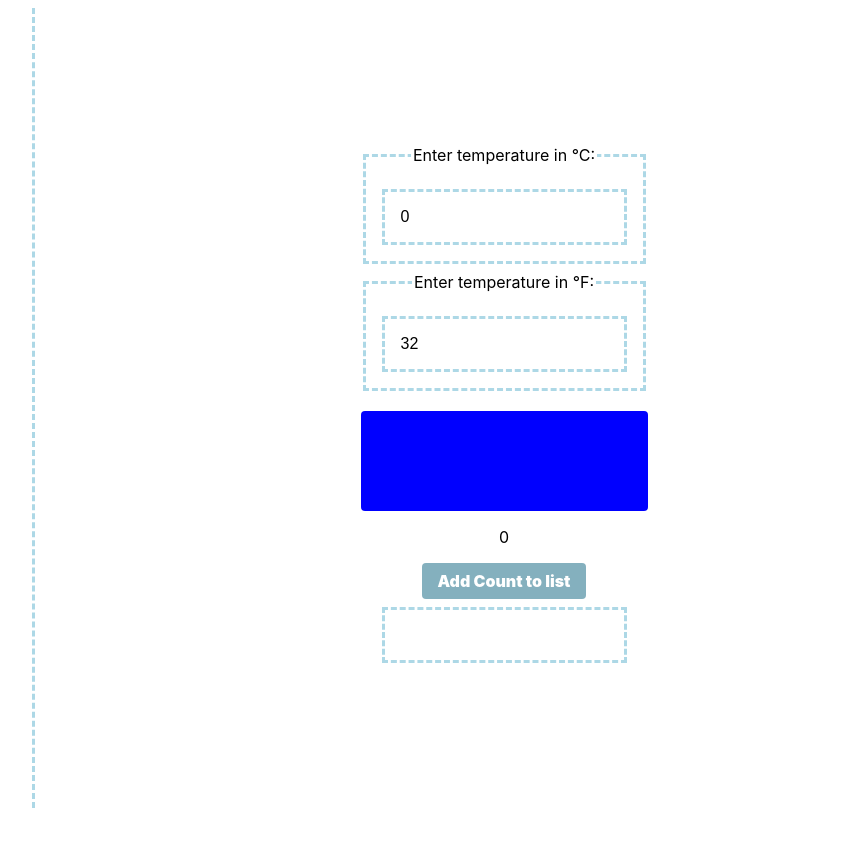
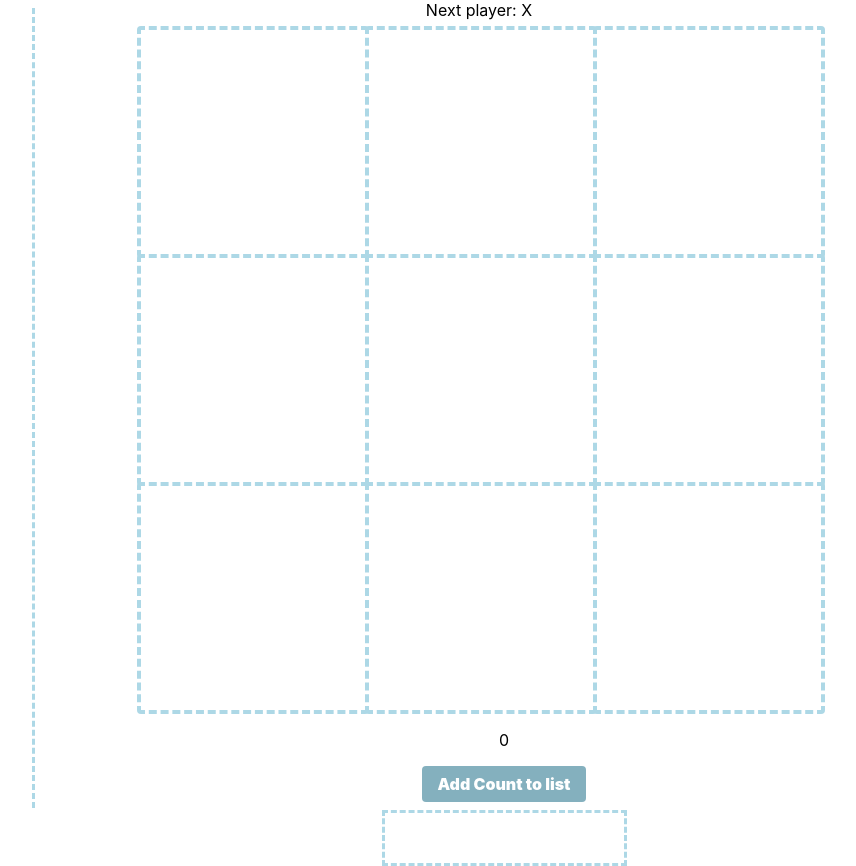
Before and after one commit to pozorfluo/hello-react, a React (Create React App) app: page / in a window 1280 px wide. Shown: the whole page, without its empty margins (296-1152 px from the left). Before the commit the page ends 800 px from the top, so only its background shows below. Built offline with nearby package versions, Linux system fonts and the light colour scheme.

Commit message:
Setup tictactoc react example using functional components

```diff
--- a/src/App.js
+++ b/src/App.js
@@ -4,6 +4,7 @@ import {Todo} from './Todo.js';
 // import { SquareFn, TextField } from './Square.js';
 import {Temperature} from './BoilingTemp.js';
 // import { render } from '@testing-library/react';
+import {TicTacToe} from './TicTacToe.js'
 
 function App() {
 //   const user = { firstname: 'Kakana', lastname: 'Lambert' };
@@ -17,7 +18,8 @@ function App() {
         <TextField id="00"/>
         <TextField id="01"/>
         <TextField id="02"/> */}
-        <Temperature/>
+        <TicTacToe />
+        {/* <Temperature/> */}
         <Todo />
       </header>
     </div>
--- /dev/null
+++ b/src/TicTacToe.js
@@ -0,0 +1,55 @@
+import React, { useState, useEffect } from 'react';
+import PropTypes from 'prop-types';
+import './tictactoe.css';
+
+export const Square = (props) => {
+  return (
+    <button className="square">
+      {/* TODO */}
+    </button>
+  );
+}
+
+export const Board = (props) => {
+  const status = 'Next player: X';
+
+  const renderSquare = (i) => {
+    return <Square />;
+  }
+
+  return (
+    <div>
+      <div className="status">{status}</div>
+      <div className="board-row">
+        {renderSquare(0)}
+        {renderSquare(1)}
+        {renderSquare(2)}
+      </div>
+      <div className="board-row">
+        {renderSquare(3)}
+        {renderSquare(4)}
+        {renderSquare(5)}
+      </div>
+      <div className="board-row">
+        {renderSquare(6)}
+        {renderSquare(7)}
+        {renderSquare(8)}
+      </div>
+    </div>
+  );
+}
+
+export const TicTacToe = () =>
+{
+  return (
+    <div className="game">
+      <div className="game-board">
+        <Board />
+      </div>
+      <div className="game-info">
+        <div>{/* status */}</div>
+        <ol>{/* TODO */}</ol>
+      </div>
+    </div>
+  );
+}
--- /dev/null
+++ b/src/tictactoe.css
@@ -0,0 +1,60 @@
+/* body {
+  font: 14px "Century Gothic", Futura, sans-serif;
+  margin: 20px;
+} */
+
+ol, ul {
+  padding-left: 30px;
+}
+
+.board-row:after {
+  clear: both;
+  content: "";
+  display: table;
+}
+
+.status {
+  margin-bottom: 10px;
+}
+
+.square {
+  background: #fff;
+  float: left;
+  font-size: 24px;
+  font-weight: bold;
+  line-height: 34px;
+  margin-right: -4px;
+  margin-top: -4px;
+  padding: 2rem;
+  text-align: center;
+  height : 20vh;
+  width: 20vh;
+  max-height: 16vw;
+  max-width: 16vw;
+  border: 4px dashed lightblue;
+}
+
+.square:focus {
+  outline: none;
+}
+
+.kbd-navigation .square:focus {
+  background: #ddd;
+}
+
+.game {
+  display: flex;
+  flex-direction: row;
+}
+
+.game-info {
+  margin-left: 20px;
+}
+
+/* .game-board {
+    height : 66vh;
+    width: 66vh;
+    max-height: 50vw;
+    max-width: 50vw; */
+    /* border: 3px dashed lightblue;
+} */
```
